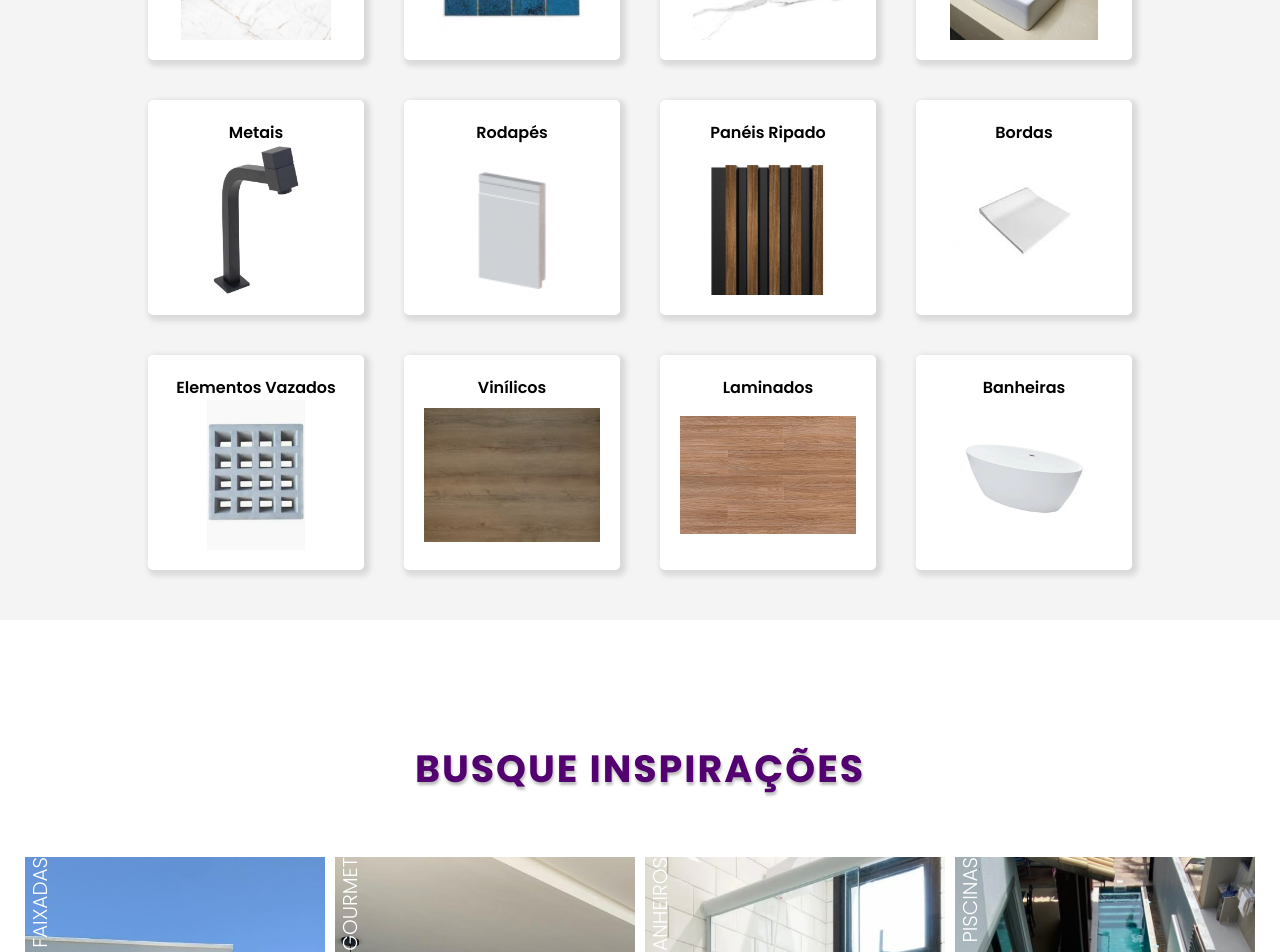
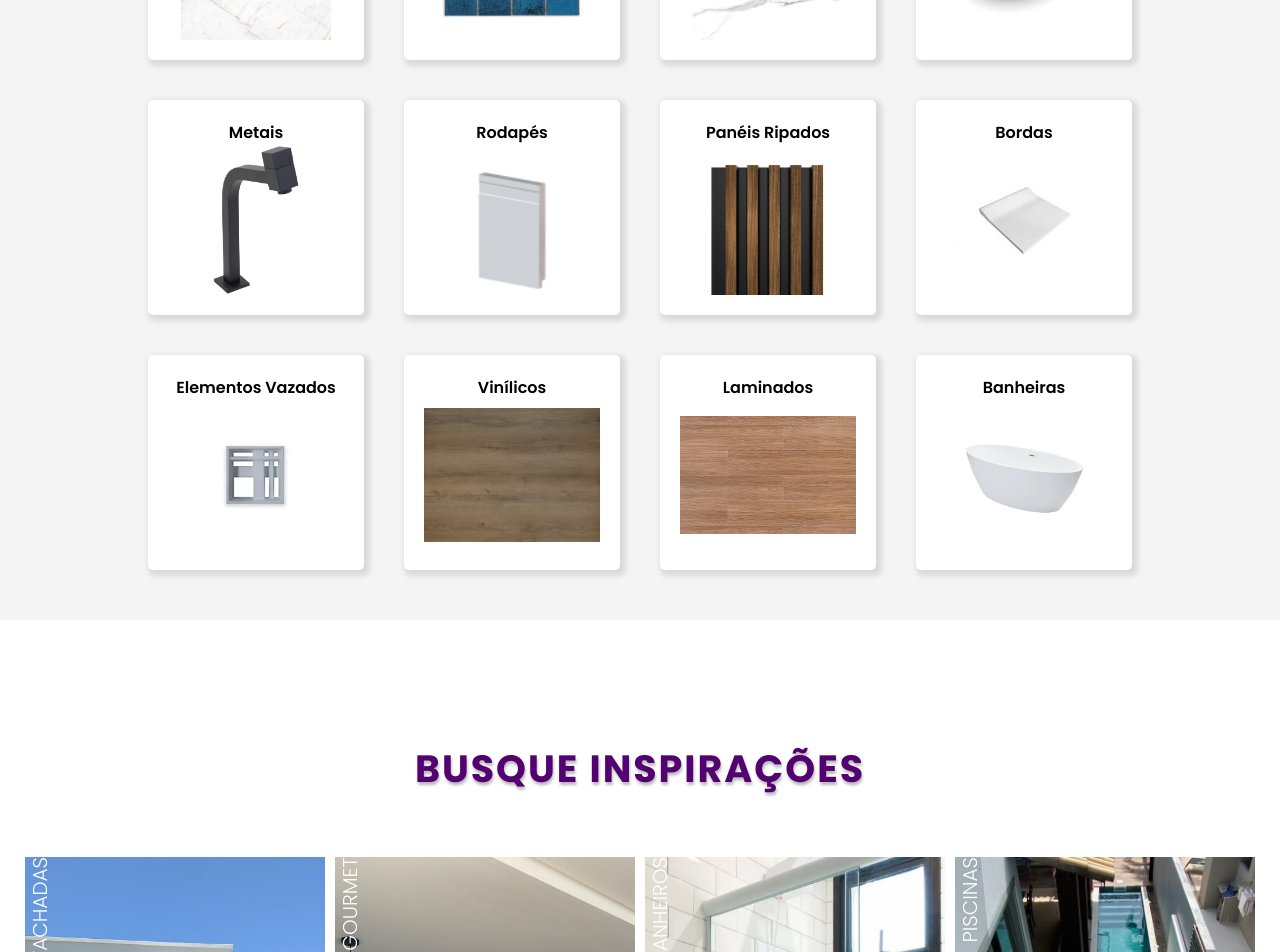
Before and after one commit to antoniomartins13/All-Pisos, a React (Create React App) app in the folder Project All Pisos/all-pisos2.0/: page / in a window 1280 px wide. Shown: the part 1360-2312 px from the top of the page. Built offline with nearby package versions, Linux system fonts and the light colour scheme.

Commit message:
correção

```diff
--- a/Project All Pisos/all-pisos2.0/src/componentes/secaoAmbientes/dados.js
+++ b/Project All Pisos/all-pisos2.0/src/componentes/secaoAmbientes/dados.js
@@ -16,7 +16,7 @@ const projetos = [
         credito: 'Arq. Gilvan Mota',
         imagem: '/assets/imagens/projeto3.jpg',
         produtos: 'Revestimento - Ceusa Frisado Liso ',
-        ambiente: 'Faixada'
+        ambiente: 'Fachada'
     },
     {
         credito: 'Elessandro Silva',
@@ -33,14 +33,14 @@ const projetos = [
     {
         credito: '',
         imagem: '/assets/imagens/projeto7.jpg',
-        produtos: 'Revestimento - Eliane Mêtro white',
+        produtos: 'Revestimento - Eliane Metro white',
         ambiente: 'Banheiro'
     },
     {
         credito: 'Arq. Hugo Lobão',
         imagem:  '/assets/imagens/projeto10.jpg',
         produtos: 'Piso - Castelli Sant Andrea out',
-        ambiente: 'Faixada'
+        ambiente: 'Fachada'
     }
 ]
 
--- a/Project All Pisos/all-pisos2.0/src/componentes/secaoInspiracoes/index.js
+++ b/Project All Pisos/all-pisos2.0/src/componentes/secaoInspiracoes/index.js
@@ -9,8 +9,8 @@ export default function SecaoInspiracoes(){
             </div>
 
             <div className="fotos-inspiracao">
-                <a href='/inspiracoes/ambientes?filtro=faixada' className="foto-inspiracao">
-                    <p className="legenda-foto-inspiracao">FAIXADAS</p>
+                <a href='/inspiracoes/ambientes?filtro=fachada' className="foto-inspiracao">
+                    <p className="legenda-foto-inspiracao">FACHADAS</p>
                 </a>
 
                 <a href='/inspiracoes/ambientes?filtro=gourmet' className="foto-inspiracao">
--- a/Project All Pisos/all-pisos2.0/src/componentes/secaoInspiracoesContainer/index.js
+++ b/Project All Pisos/all-pisos2.0/src/componentes/secaoInspiracoesContainer/index.js
@@ -8,8 +8,8 @@ export default function SecaoInspiracoesContainer(){
             <h2>INSPIRAÇÃO</h2>
             <div className="secao-inspiracao-container limitar-largura">
 
-                <a  href='/inspiracoes/ambientes?filtro=faixada' className="card-inspiracao">
-                    <p>FAIXADAS</p>
+                <a  href='/inspiracoes/ambientes?filtro=fachada' className="card-inspiracao">
+                    <p>FACHADAS</p>
                 </a>
 
                 <a href='/inspiracoes/ambientes?filtro=banheiro' className="card-inspiracao">
--- a/Project All Pisos/all-pisos2.0/src/componentes/secaoProdutos/card/dados.js
+++ b/Project All Pisos/all-pisos2.0/src/componentes/secaoProdutos/card/dados.js
@@ -23,7 +23,7 @@ const cards =[
         imagem:'/assets/rodape.png'
     },
 
-    {   nome: 'Panéis Ripado',
+    {   nome: 'Panéis Ripados',
         imagem:'/assets/ripado.png'
     },
 
```
Also changed, not shown: Project All Pisos/all-pisos2.0/public/assets/elemento-vazado.jpg, Project All Pisos/all-pisos2.0/public/assets/louca.png.
